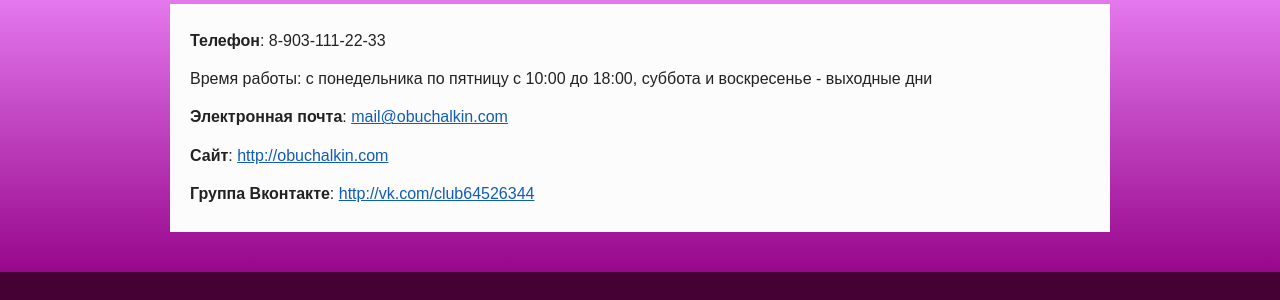
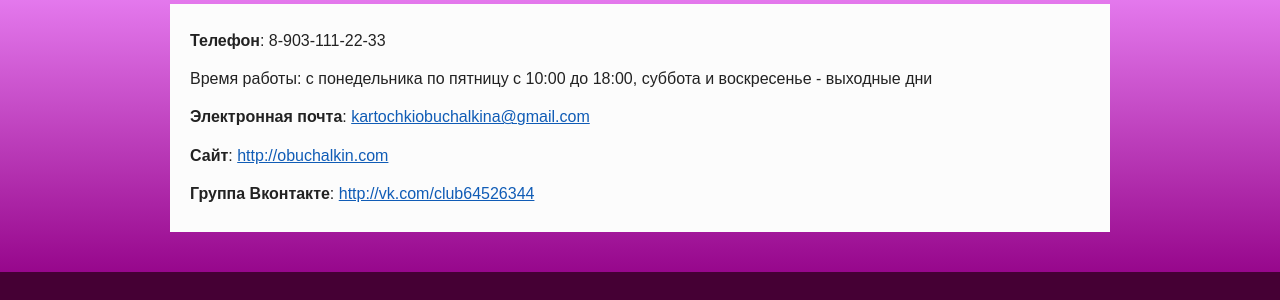
Before and after one commit to vitalidze/obuchalkin-site, a Jekyll site: the page built from contacts.html, in a window 1280 px wide. Shown: the part 326-626 px from the top of the page. Built offline with Jekyll 4.4.1, drawn with Linux system fonts in a browser that asks for light colours; nearby versions of some CDN libraries; a script that is not in the unit is left out.

Commit message:
Updated email address

```diff
--- a/contacts.html
+++ b/contacts.html
@@ -5,7 +5,7 @@ title: Контакты
         <div class="mjs-content-holder mjs-text-container">
             <p><b>Телефон</b>: 8-903-111-22-33</p>
             <p>Время работы: с понедельника по пятницу с 10:00 до 18:00, суббота и воскресенье - выходные дни</p>
-            <p><b>Электронная почта</b>: <a href="mailto:mail@obuchalkin.com" class="mjs-link">mail@obuchalkin.com</a></p>
+            <p><b>Электронная почта</b>: <a href="mailto:kartochkiobuchalkina@gmail.com" class="mjs-link">kartochkiobuchalkina@gmail.com</a></p>
             <p><b>Сайт</b>: <a href="http://obuchalkin.com" class="mjs-link">http://obuchalkin.com</a></p>
             <p><b>Группа Вконтакте</b>: <a href="http://vk.com/club64526344" class="mjs-link" target="_blank">http://vk.com/club64526344</a></p>
 
```
